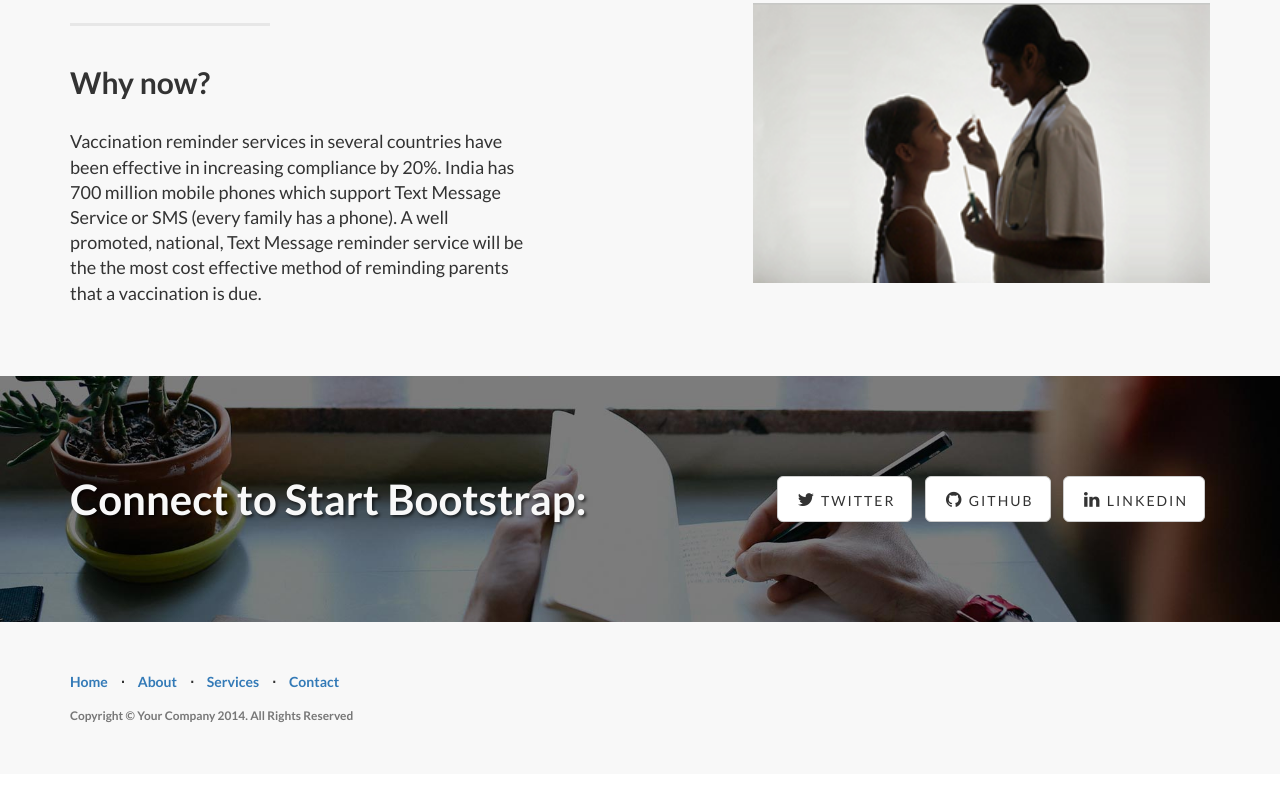
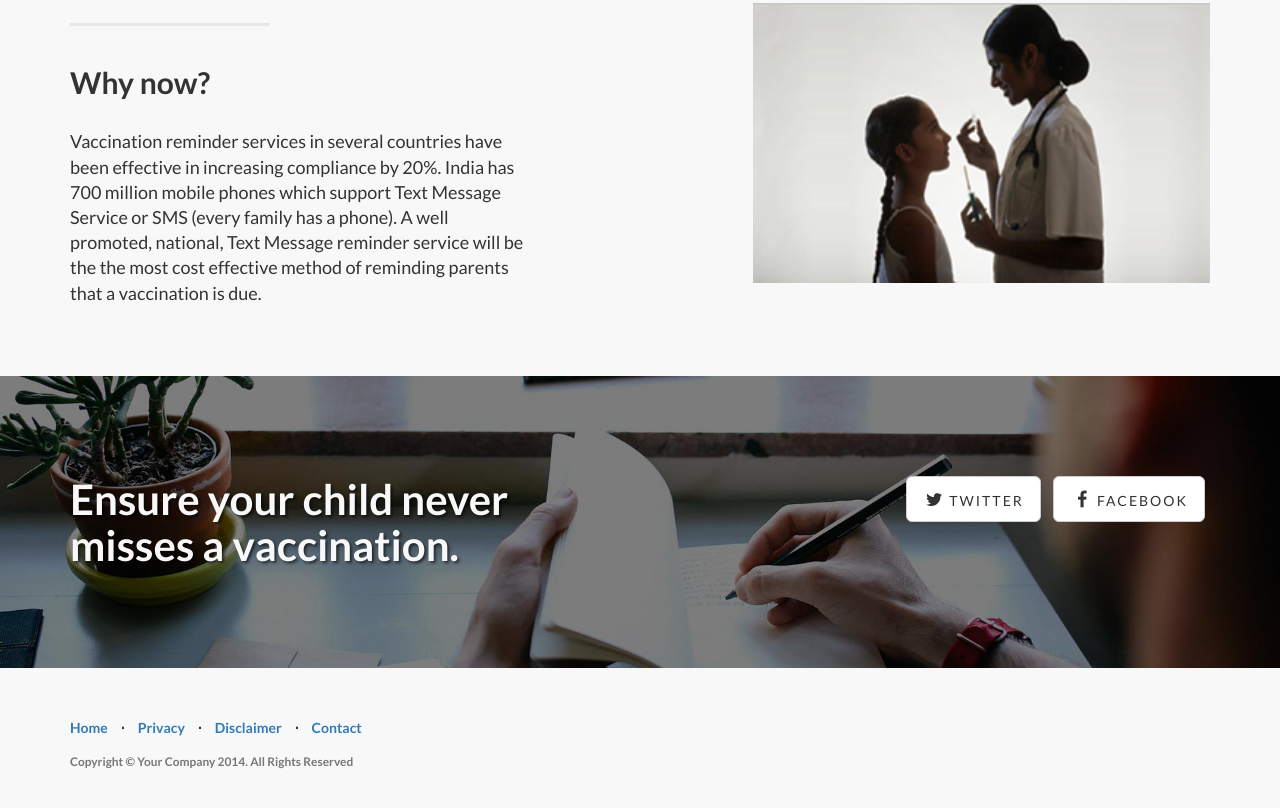
Before and after one commit to immunize-india/immunize-india.github.io, a plain HTML site: page index.html in a window 1280 px wide. Shown: the part 1648-2456 px from the top of the page. Before the commit the page ends 2422 px from the top, so only its background shows below. Drawn offline with Linux system fonts and the light colour scheme.

Commit message:
Changed footer

```diff
--- a/index.html
+++ b/index.html
@@ -180,7 +180,7 @@
 
             <div class="row">
                 <div class="col-lg-6">
-                    <h2>Connect to Start Bootstrap:</h2>
+                    <h2>Ensure your child never misses a vaccination.</h2>
                 </div>
                 <div class="col-lg-6">
                     <ul class="list-inline banner-social-buttons">
@@ -188,10 +188,7 @@
                             <a href="https://twitter.com/SBootstrap" class="btn btn-default btn-lg"><i class="fa fa-twitter fa-fw"></i> <span class="network-name">Twitter</span></a>
                         </li>
                         <li>
-                            <a href="https://github.com/IronSummitMedia/startbootstrap" class="btn btn-default btn-lg"><i class="fa fa-github fa-fw"></i> <span class="network-name">Github</span></a>
-                        </li>
-                        <li>
-                            <a href="#" class="btn btn-default btn-lg"><i class="fa fa-linkedin fa-fw"></i> <span class="network-name">Linkedin</span></a>
+                            <a href="#" class="btn btn-default btn-lg"><i class="fa fa-facebook fa-fw"></i> <span class="network-name">Facebook</span></a>
                         </li>
                     </ul>
                 </div>
@@ -214,11 +211,11 @@
                         </li>
                         <li class="footer-menu-divider">&sdot;</li>
                         <li>
-                            <a href="#about">About</a>
+                            <a href="#privacy">Privacy</a>
                         </li>
                         <li class="footer-menu-divider">&sdot;</li>
                         <li>
-                            <a href="#services">Services</a>
+                            <a href="#disclaimer">Disclaimer</a>
                         </li>
                         <li class="footer-menu-divider">&sdot;</li>
                         <li>
```
